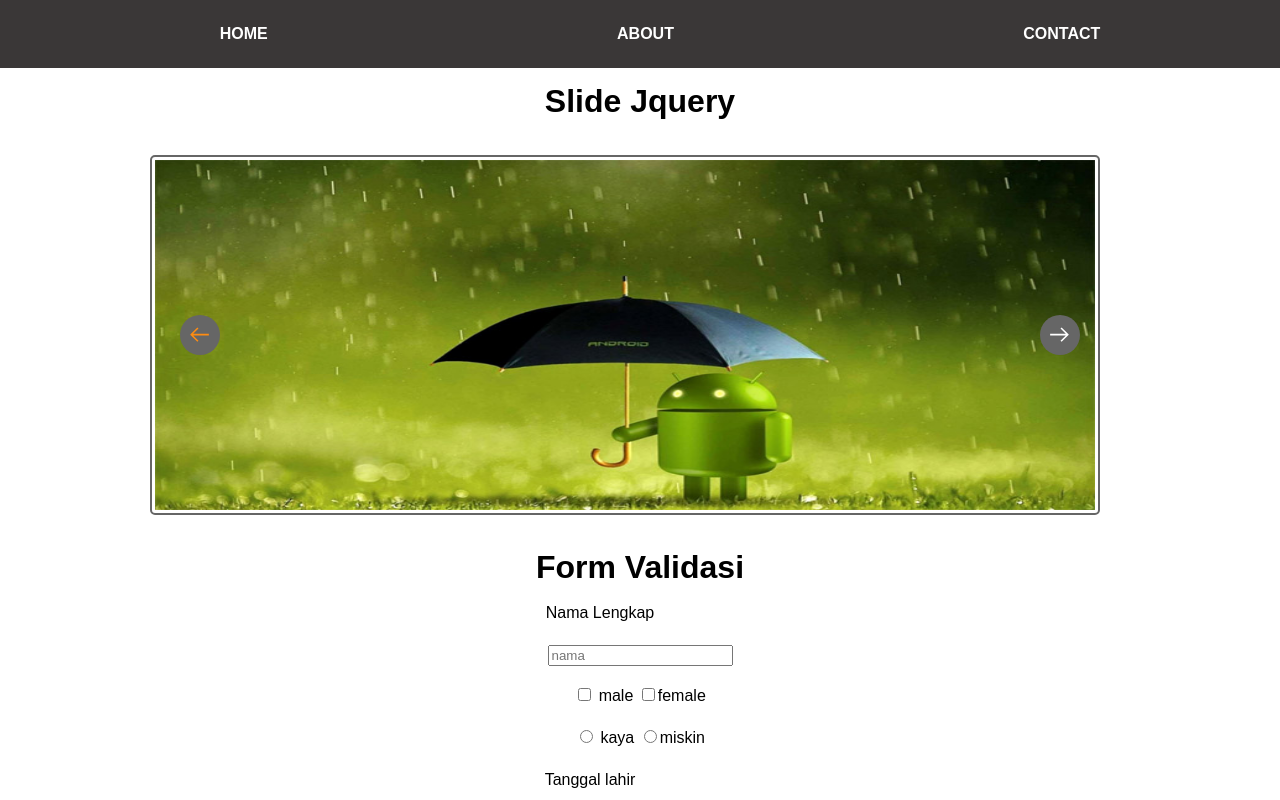
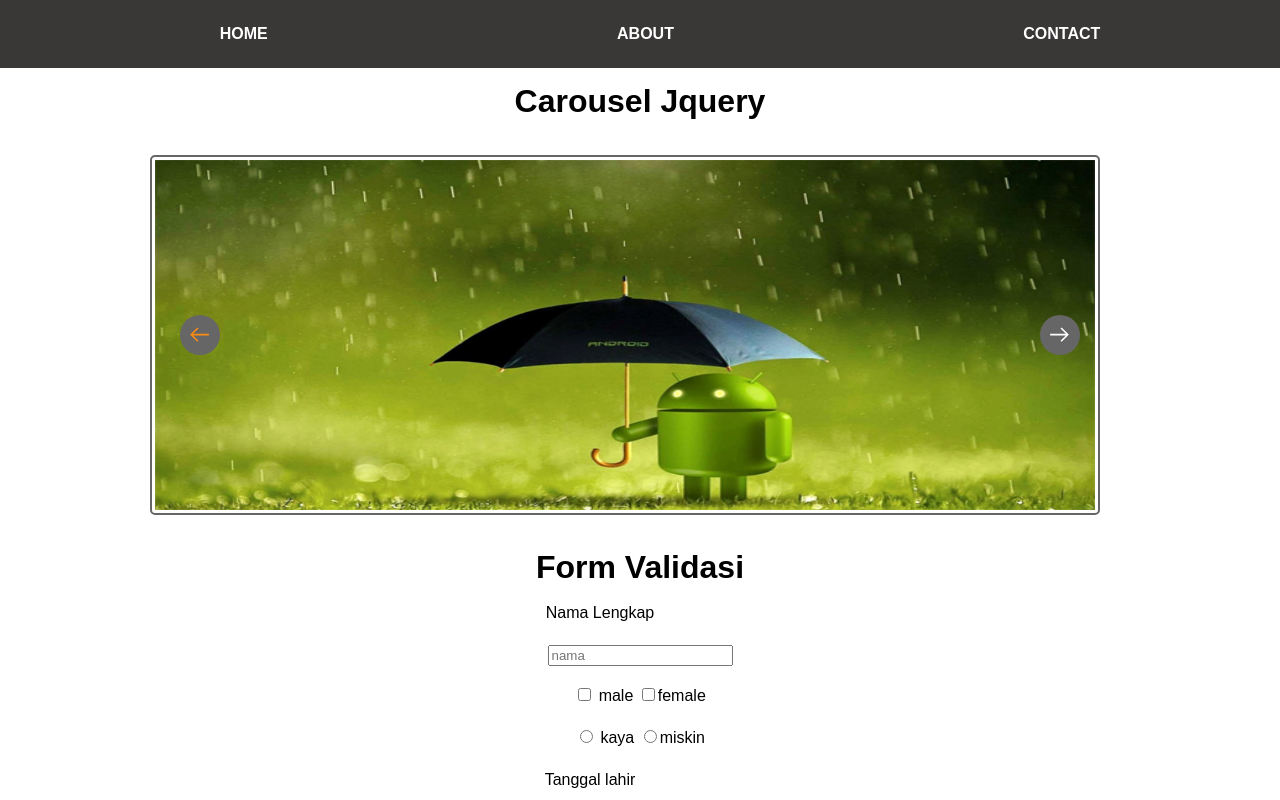
Before and after one commit to gilangwokeh/plugin-jquery, a website: page index.html in a window 1280 px wide. Shown: the top 800 px of the page. Drawn offline with nearby package versions, Linux system fonts and the light colour scheme.

Commit message:
create jquery

```diff
--- a/index.html
+++ b/index.html
@@ -15,7 +15,7 @@
       </ul>
     </nav>
   </header>
-    <h1 class="Slide-h1">Slide Jquery</h1>
+    <h1 class="Slide-h1">Carousel Jquery</h1>
       <div id="container">
         <span class="prev-span">
           <img src="image/back.svg" alt="Prev" id="prev">
--- a/package.json
+++ b/package.json
@@ -1,6 +1,7 @@
 {
   "dependencies": {
     "bootstrap": "^5.2.0-beta1",
-    "jquery": "^3.6.0"
+    "jquery": "^3.6.0",
+    "link": "^1.5.0"
   }
 }
```
Also changed, not shown: 1 other file.
